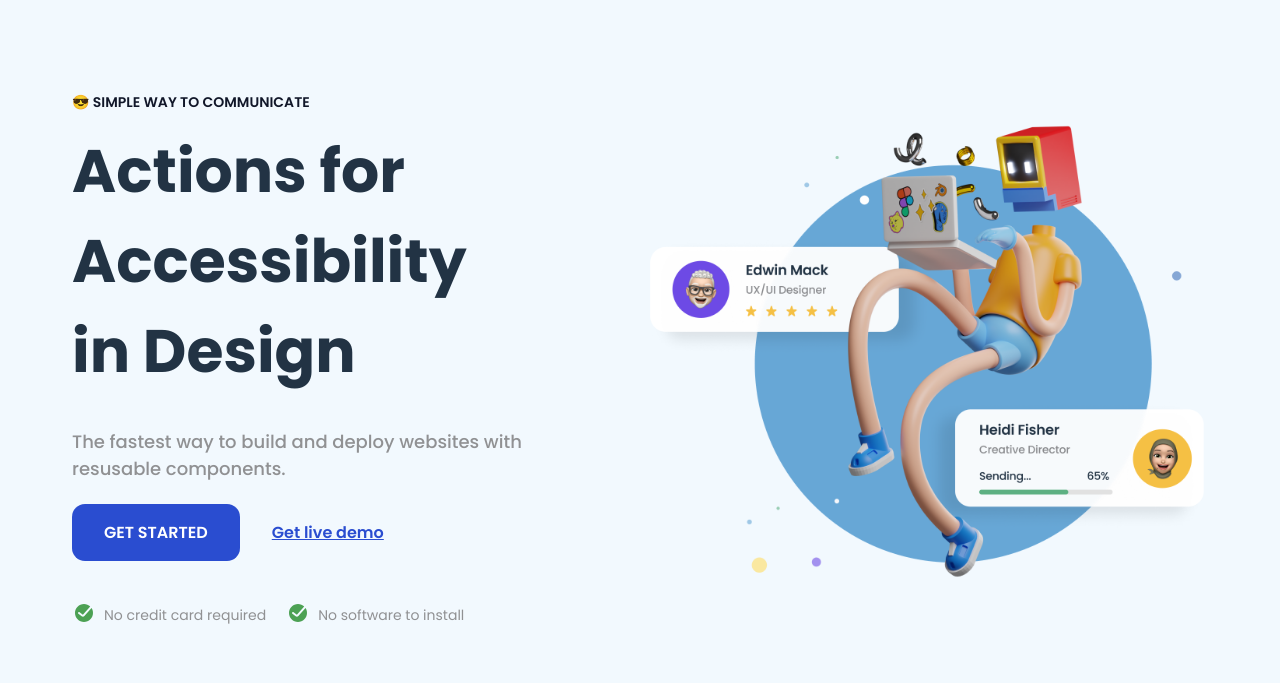
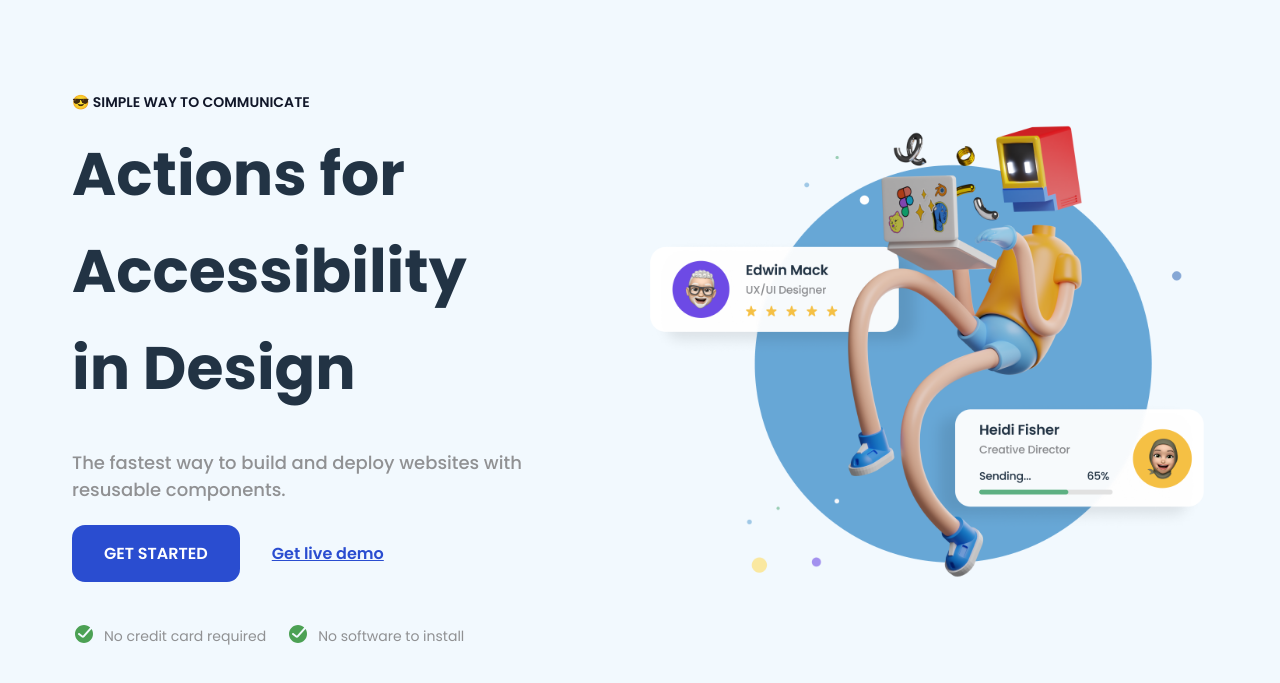
Before and after one commit to danielsouzaaj/devchallengers, a plain HTML site: page Simple Homepage/index.html in a window 1280 px wide. Shown: the part 55-738 px from the top of the page. Drawn offline with Linux system fonts and the light colour scheme.

Commit message:
Alterando line height do title

```diff
--- a/Simple Homepage/css/styles.css
+++ b/Simple Homepage/css/styles.css
@@ -131,7 +131,7 @@ header .container {
 .hero-content h1 {
     font-size: 60px;
     font-weight: 700;
-    line-height: 90px;
+    line-height: 97px;
     color: var(--text-color-title);
     margin: 12px 0 32px;
 }
```
